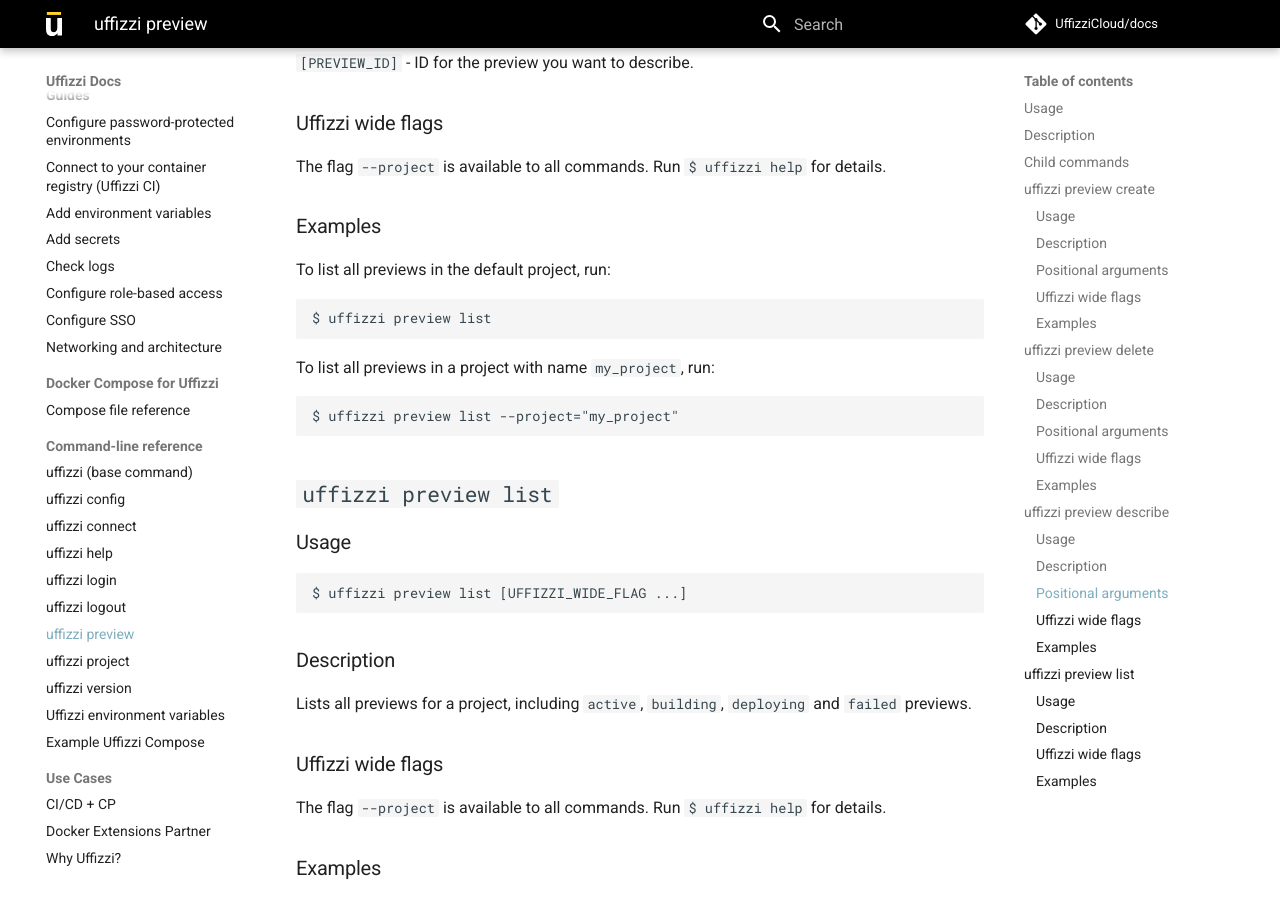
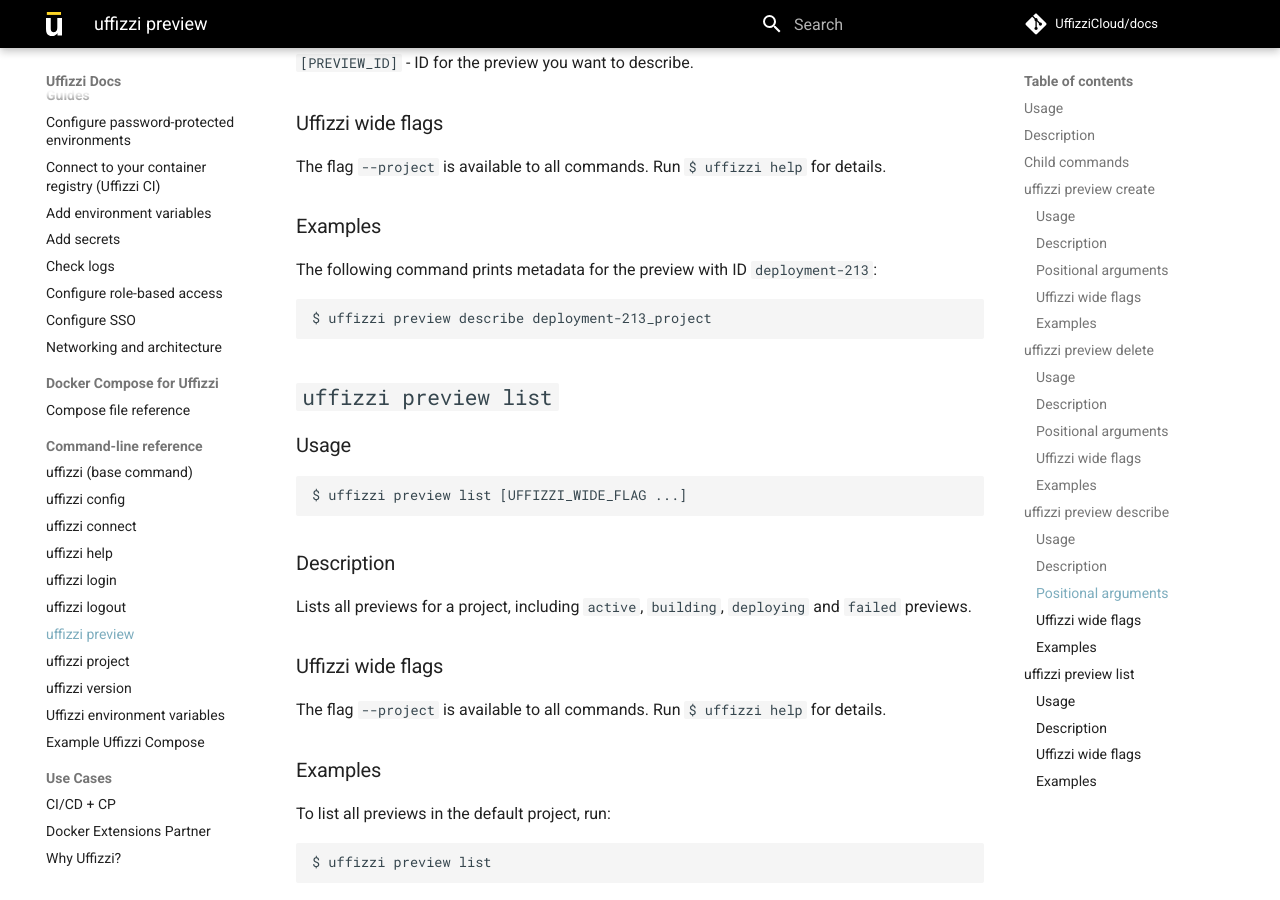
Before and after one commit to UffizziCloud/docs, an MkDocs documentation site: the page built from docs/references/cli/preview.md, in a window 1280 px wide and 900 px high, scrolled down 2844 px. Built offline with MkDocs 1.6.1 and Material for MkDocs 9.7.7, drawn with Linux system fonts in a browser that asks for light colours; comment, search, counter and statistics services are not loaded.

Commit message:
updated describe examples

````diff
--- a/docs/references/cli/preview.md
+++ b/docs/references/cli/preview.md
@@ -115,18 +115,12 @@
 
 ### Examples
 
-To list all previews in the default project, run:
+The following command prints metadata for the preview with ID
+`deployment-213`:
 
 ```
-$ uffizzi preview list
+$ uffizzi preview describe deployment-213_project
 ```
-
-To list all previews in a project with name `my_project`, run:
-
-```
-$ uffizzi preview list --project="my_project"
-```
-
 
 ## <a id="list"></a> `uffizzi preview list`
 
````
